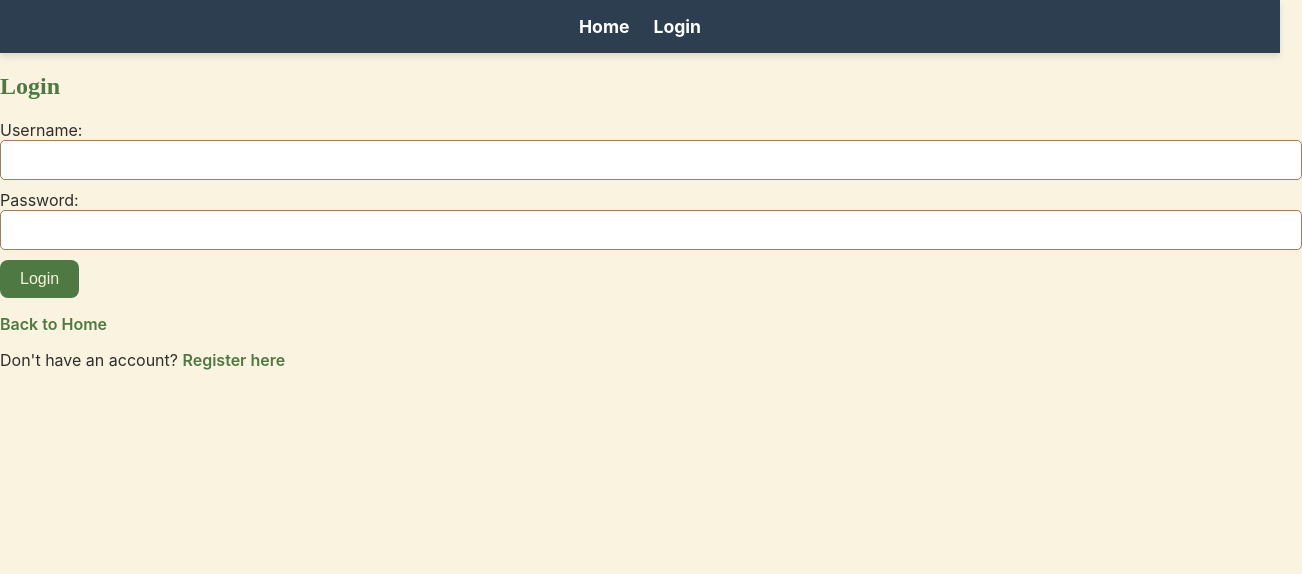
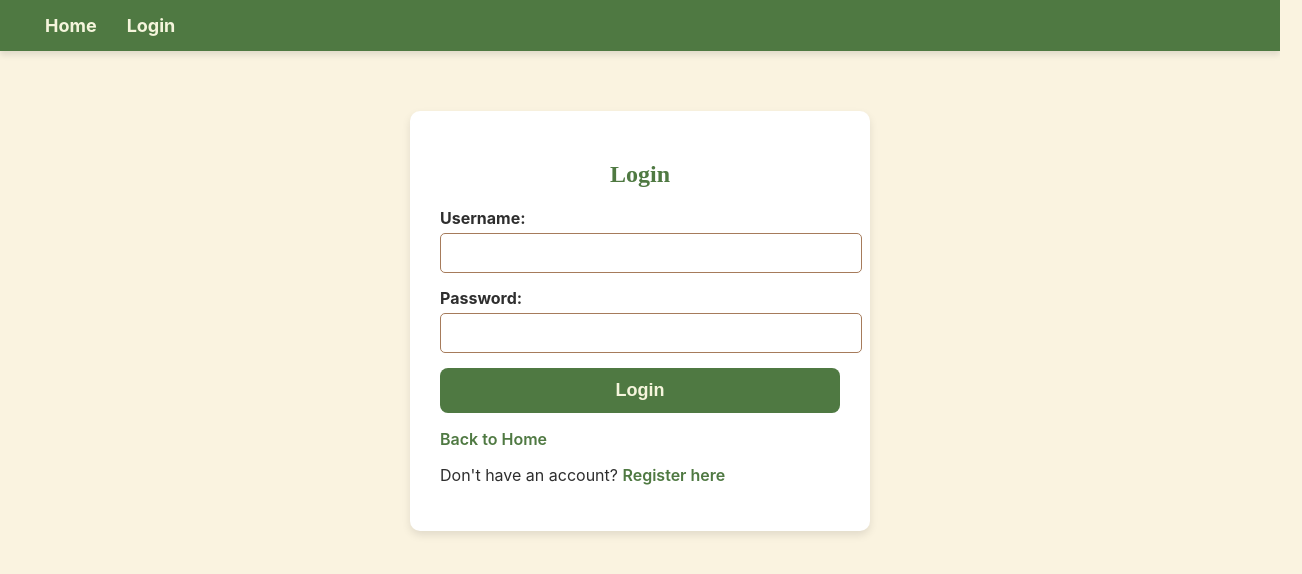
Before and after one commit to scottkoskoski/gardening-app, a React (Vite) app in the folder frontend/: page /login in a window 1280 px wide. Shown: the top 574 px of the page, 1302 px wide, since content can reach past the window. Built offline with nearby package versions, Linux system fonts and the light colour scheme; no server answers.

Commit message:
Further styling.

```diff
--- a/frontend/src/components/Navbar.module.css
+++ /dev/null
@@ -1,38 +0,0 @@
-.navbar {
-    background-color: #2c3e50; /* Dark blue/gray */
-    padding: 1rem 2rem;
-    display: flex;
-    justify-content: center; /* Center content */
-    align-items: center;
-}
-
-.navLinks {
-    display: flex;
-    gap: 1.5rem;
-}
-
-.link {
-    color: white;
-    text-decoration: none;
-    font-size: 1.1rem;
-    font-weight: bold;
-    transition: color 0.3s ease-in-out;
-}
-
-.link:hover {
-    color: #1abc9c; /* Light green */
-}
-
-.logoutButton {
-    background: none;
-    border: none;
-    color: white;
-    font-size: 1.1rem;
-    font-weight: bold;
-    cursor: pointer;
-    transition: color 0.3s ease-in-out;
-}
-
-.logoutButton:hover {
-    color: #e74c3c; /* Red */
-}
--- a/frontend/src/components/Navbar.tsx
+++ b/frontend/src/components/Navbar.tsx
@@ -1,7 +1,7 @@
 import { useContext } from "react";
 import { Link } from "react-router-dom";
 import { AuthContext } from "../context/AuthContext";
-import styles from "./Navbar.module.css";
+import styles from "../styles/Navbar.module.css";
 
 const Navbar = () => {
     const auth = useContext(AuthContext);
@@ -9,22 +9,18 @@ const Navbar = () => {
     if (!auth) return null;
 
     return (
-        <nav className={styles.navbar}>
-            <div className={styles.navLinks}>
-                <Link to="/" className={styles.link}>
-                    Home
-                </Link>
+        <nav className={styles["navbar"]}>
+            <div className={styles["nav-links"]}>
+                <Link to="/">Home</Link>
                 {auth.isAuthenticated ? (
                     <button
                         onClick={auth.logout}
-                        className={styles.logoutButton}
+                        className={styles["logout-button"]}
                     >
                         Logout
                     </button>
                 ) : (
-                    <Link to="/login" className={styles.link}>
-                        Login
-                    </Link>
+                    <Link to="/login">Login</Link>
                 )}
             </div>
         </nav>
--- a/frontend/src/pages/Login.tsx
+++ b/frontend/src/pages/Login.tsx
@@ -64,10 +64,10 @@ const Login = () => {
     };
 
     return (
-        <div className={styles.loginContainer}>
+        <div className={styles["login-container"]}>
             <h2>Login</h2>
-            {error && <p className={styles.error}>{error}</p>}
-            <form onSubmit={handleLogin} className={styles.form}>
+            {error && <p className={styles["error-message"]}>{error}</p>}
+            <form onSubmit={handleLogin} className={styles["login-form"]}>
                 <label>Username:</label>
                 <input
                     type="text"
@@ -84,7 +84,11 @@ const Login = () => {
                     required
                 />
 
-                <button type="submit" disabled={loading}>
+                <button
+                    type="submit"
+                    className={styles["login-button"]}
+                    disabled={loading}
+                >
                     {loading ? "Loading..." : "Login"}
                 </button>
             </form>
--- a/frontend/src/pages/Register.tsx
+++ b/frontend/src/pages/Register.tsx
@@ -62,11 +62,11 @@ const Register = () => {
     };
 
     return (
-        <div>
+        <div className={styles["register-container"]}>
             <h2>Register</h2>
-            {error && <p className={styles.error}>{error}</p>}
-            {success && <p className={styles.success}>{success}</p>}
-            <form onSubmit={handleRegister} className={styles.form}>
+            {error && <p className={styles["error-message"]}>{error}</p>}
+            {success && <p className={styles["success-message"]}>{success}</p>}
+            <form onSubmit={handleRegister} className={styles["register-form"]}>
                 <label>Username:</label>
                 <input
                     type="text"
@@ -90,7 +90,11 @@ const Register = () => {
                     onChange={(e) => setPassword(e.target.value)}
                     required
                 />
-                <button type="submit" disabled={loading}>
+                <button
+                    type="submit"
+                    className={styles["register-button"]}
+                    disabled={loading}
+                >
                     {loading ? "Registering..." : "Register"}
                 </button>
             </form>
--- /dev/null
+++ b/frontend/src/styles/Navbar.module.css
@@ -0,0 +1,42 @@
+.navbar {
+    background-color: var(--primary-green);
+    padding: 15px 30px;
+    display: flex;
+    justify-content: space-between;
+    align-items: center;
+    box-shadow: 0px 4px 6px var(--shadow-color);
+}
+
+.nav-links {
+    display: flex;
+    align-items: center;
+}
+
+.nav-links a {
+    color: var(--text-light);
+    text-decoration: none;
+    margin: 0 15px;
+    font-size: 18px;
+    font-weight: bold;
+    transition: color 0.3s;
+}
+
+.nav-links a:hover {
+    color: var(--background-cream);
+}
+
+.logout-button {
+    background-color: var(--accent-brown);
+    color: var(--text-light);
+    border: none;
+    padding: 10px 15px;
+    border-radius: 6px;
+    font-size: 16px;
+    font-weight: bold;
+    cursor: pointer;
+    transition: all 0.3s ease-in-out;
+}
+
+.logout-button:hover {
+    background-color: var(--secondary-green);
+}
--- a/frontend/src/styles/Register.module.css
+++ b/frontend/src/styles/Register.module.css
@@ -1,37 +1,50 @@
-.registerContainer {
-    width: 300px;
-    margin: auto;
-    padding: 20px;
-    border: 1px solid #ccc;
-    border-radius: 8px;
+.login-container {
+    max-width: 400px;
+    margin: 60px auto;
+    padding: 30px;
+    background-color: white;
+    border-radius: 10px;
+    box-shadow: 0px 4px 8px var(--shadow-color);
 }
 
-.form {
+.login-container h2 {
+    text-align: center;
+    font-size: 24px;
+    color: var(--primary-green);
+    margin-bottom: 20px;
+}
+
+.login-form {
     display: flex;
     flex-direction: column;
 }
 
-input {
-    margin-bottom: 10px;
-    padding: 8px;
+.login-form label {
+    font-weight: bold;
+    margin-bottom: 5px;
 }
 
-button {
-    padding: 10px;
-    background-color: #007bff;
-    color: white;
-    border: none;
-    cursor: pointer;
+.login-form input {
+    margin-bottom: 15px;
+    font-size: 16px;
 }
 
-button:disabled {
-    background-color: #cccccc;
+.login-button {
+    background-color: var(--primary-green);
+    padding: 12px;
+    border-radius: 8px;
+    font-size: 18px;
+    font-weight: bold;
+    cursor: pointer;
+    transition: background 0.3s;
 }
 
-.error {
-    color: red;
+.login-button:hover {
+    background-color: var(--secondary-green);
 }
 
-.success {
-    color: green;
+.error-message {
+    color: red;
+    text-align: center;
+    margin-bottom: 10px;
 }
```
